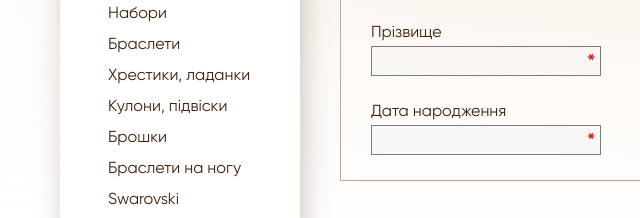
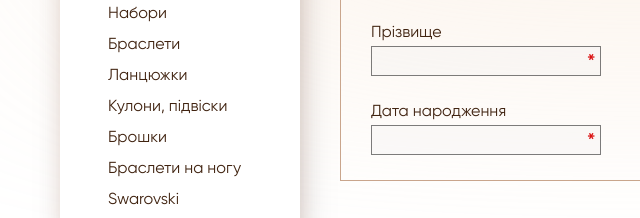
Before and after one commit to dev-SergioSS/jevelery-shop, a plain HTML site: page cabinet.html in a window 1280 px wide. Both pictures are taken after a click on the item 156 px from the left and 139 px from the top of the page. Shown: the part 275-493 px from the top of the page, 0-640 px from the left. Drawn offline with Linux system fonts and the light colour scheme; files whose address does not match are found by name.

Commit message:
Add files via upload

```diff
--- a/cabinet.html
+++ b/cabinet.html
@@ -86,7 +86,7 @@
 								<li><a href="#">Каблучки</a></li>
 								<li><a href="#">Набори</a></li>
 								<li><a href="#">Браслети</a></li>
-								<li><a href="#">Хрестики, ладанки</a></li>
+								<li><a href="#">Ланцюжки</a></li>
 								<li><a href="#">Кулони, підвіски</a></li>
 								<li><a href="#">Брошки</a></li>
 								<li><a href="#">Браслети на ногу</a></li>
@@ -100,7 +100,7 @@
 								<li><a href="#">Каблучки</a></li>
 								<li><a href="#">Набори</a></li>
 								<li><a href="#">Браслети</a></li>
-								<li><a href="#">Хрестики, ладанки</a></li>
+								<li><a href="#">Ланцюжки</a></li>
 								<li><a href="#">Кулони, підвіски</a></li>
 								<li><a href="#">Брошки</a></li>
 								<li><a href="#">Браслети на ногу</a></li>
```
Also changed, not shown: catalog.html (+2 -2 lines), index.html (+2 -2 lines), promo.html (+2 -2 lines).
